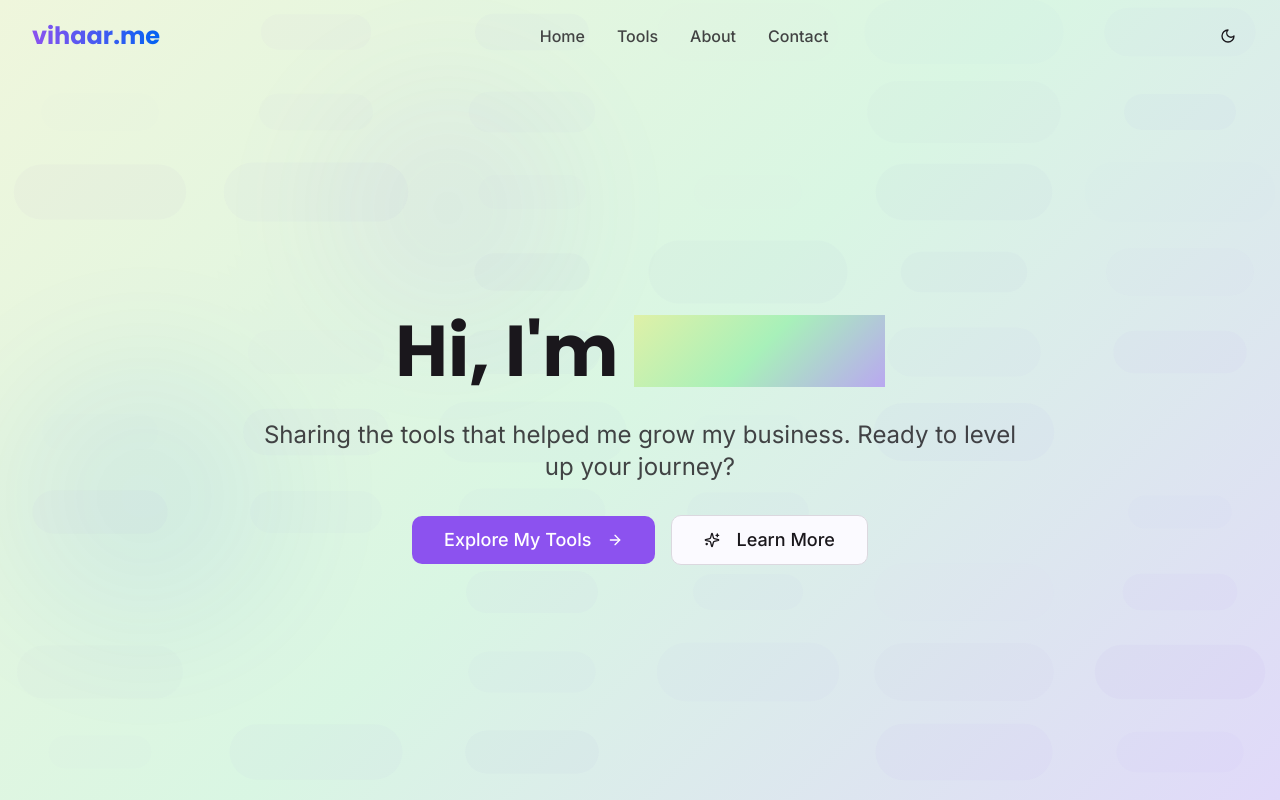
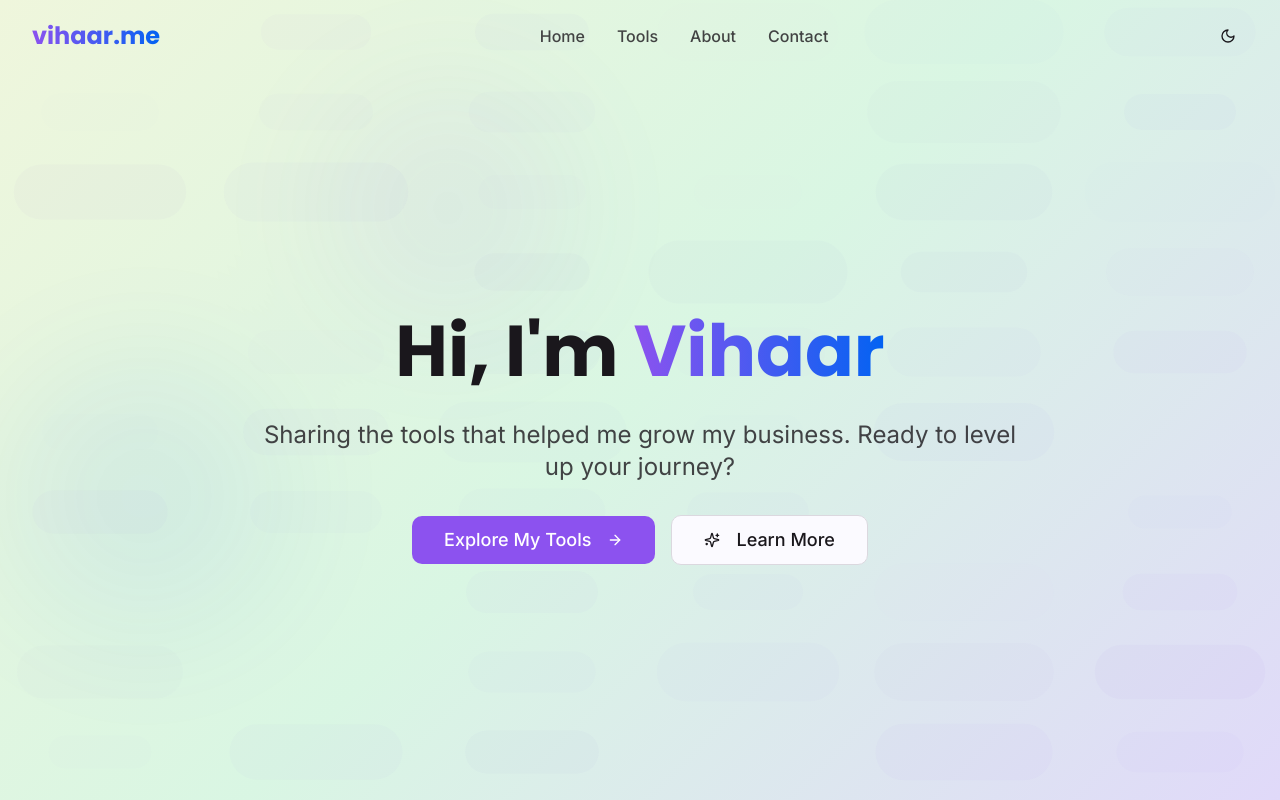
Before and after one commit to Vihaar/vihaar.me, a React (Vite) app: page / in a window 1280 px wide. Shown: the top 800 px of the page. Built offline with nearby package versions, Linux system fonts and the light colour scheme.

Commit message:
Fix HeroSection text visibility
- Corrected visibility issue with the "Hi, I'm Vihaar" text in the HeroSection.
- Removed magnetic button effect from the top navigation bar.

```diff
--- a/src/components/HeroSection.tsx
+++ b/src/components/HeroSection.tsx
@@ -33,14 +33,12 @@ const HeroSection: React.FC = () => {
       <div className="container pt-40 pb-20 flex flex-col items-center justify-center min-h-screen">
         <div className="max-w-4xl mx-auto text-center space-y-8">
           <ParallaxLayer speed={-0.2} className="relative">
-            <div className="inline-block relative">
-              <h1 className="text-5xl md:text-7xl font-heading font-bold leading-tight">
-                <span className="relative z-10">Hi, I'm </span>
-                <AnimatedGradientBackground className="inline-block relative bg-clip-text text-transparent">
-                  <span>Vihaar</span>
-                </AnimatedGradientBackground>
-              </h1>
-            </div>
+            <h1 className="text-5xl md:text-7xl font-heading font-bold leading-tight">
+              <span className="relative z-10">Hi, I'm </span>
+              <span className="relative inline-block bg-gradient-to-r from-primary to-secondary bg-clip-text text-transparent">
+                Vihaar
+              </span>
+            </h1>
           </ParallaxLayer>
 
           <ParallaxLayer speed={-0.1} className="relative">
@@ -50,11 +48,11 @@ const HeroSection: React.FC = () => {
           </ParallaxLayer>
 
           <ParallaxLayer speed={-0.05} className="relative flex flex-col sm:flex-row items-center justify-center gap-4">
-            <Button size="lg" className="magnetic-button text-lg px-8 py-6">
+            <Button size="lg" className="text-lg px-8 py-6">
               <span>Explore My Tools</span>
               <ArrowRight className="ml-2 h-5 w-5" />
             </Button>
-            <Button size="lg" variant="outline" className="magnetic-button text-lg px-8 py-6">
+            <Button size="lg" variant="outline" className="text-lg px-8 py-6">
               <Sparkles className="mr-2 h-5 w-5" />
               <span>Learn More</span>
             </Button>
--- a/src/components/Navbar.tsx
+++ b/src/components/Navbar.tsx
@@ -66,7 +66,7 @@ const Navbar: React.FC = () => {
               key={link.title}
               href={link.href}
               onClick={(e) => handleNavClick(e, link.href)}
-              className="magnetic-button font-medium text-foreground/80 hover:text-foreground transition-colors"
+              className="font-medium text-foreground/80 hover:text-foreground transition-colors"
             >
               {link.title}
             </a>
@@ -78,7 +78,7 @@ const Navbar: React.FC = () => {
             variant="ghost"
             size="icon"
             onClick={toggleTheme}
-            className="magnetic-button rounded-full"
+            className="rounded-full"
             aria-label={theme === "dark" ? "Switch to light mode" : "Switch to dark mode"}
           >
             {theme === "dark" ? (
--- a/src/pages/Index.tsx
+++ b/src/pages/Index.tsx
@@ -16,6 +16,7 @@ const Index: React.FC = () => {
 
     // Force light mode
     document.documentElement.classList.remove("dark");
+    document.documentElement.classList.add("light");
     localStorage.setItem("vihaar-theme", "light");
   }, []);
 
```
